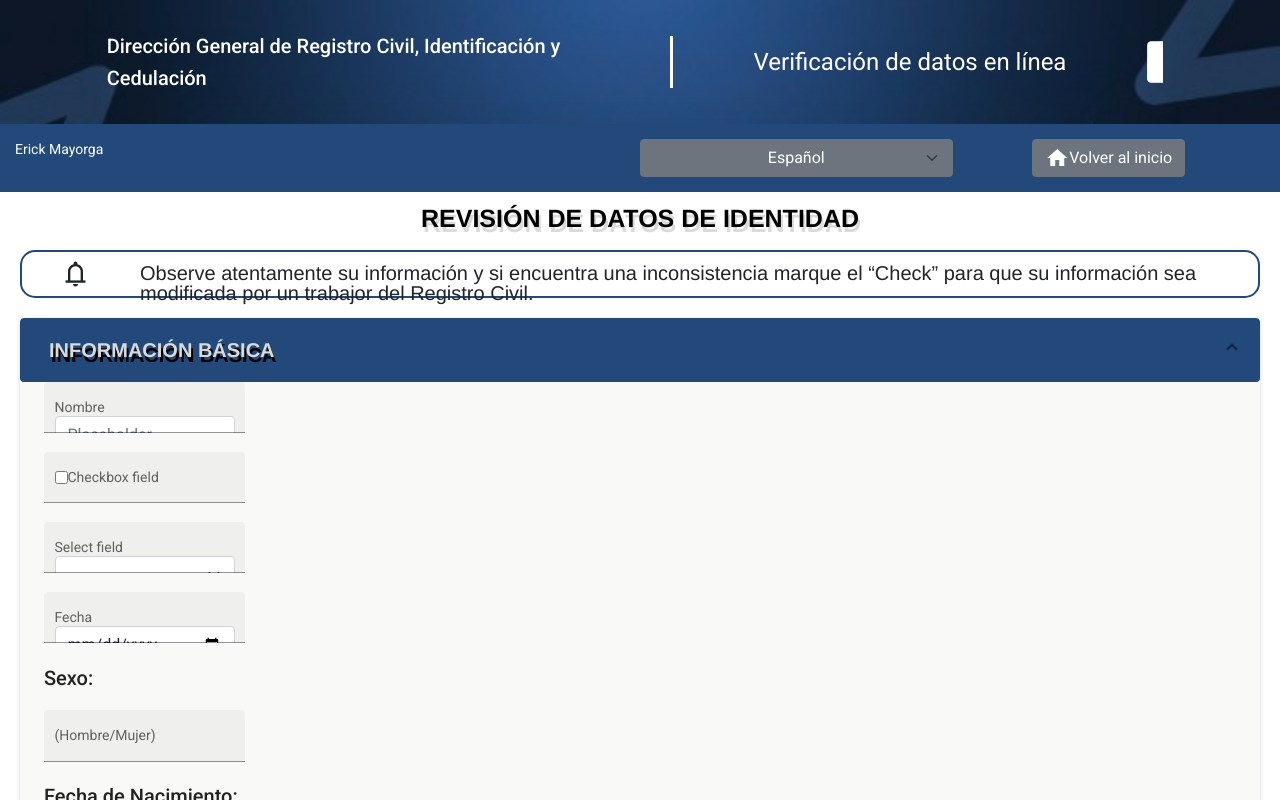
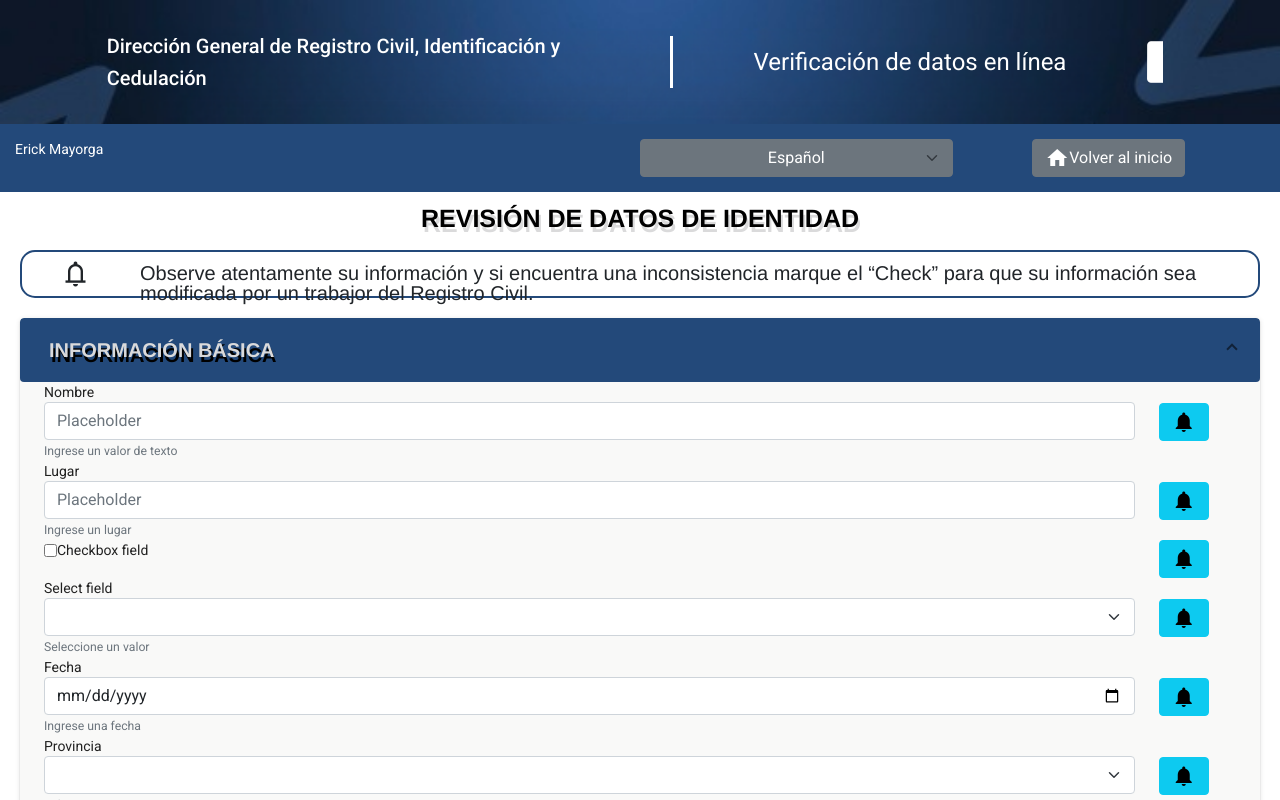
Before and after one commit to ErickMayorga/proyecto-usabilidad-registro-civil, an Angular app: page /verificacion-datos-personales in a window 1280 px wide. Both pictures are taken after a click on the button "INFORMACIÓN BÁSICA". Shown: the top 800 px of the page. Built offline with nearby package versions, Linux system fonts and the light colour scheme.

Commit message:
informacion basica vaerificacion

```diff
--- /dev/null
+++ b/src/app/rutas/verificacion-datos-personales/lugar.const.ts
@@ -0,0 +1,58 @@
+import {CampoEntradaInterface} from "../../interfaces/campo-entrada.interface";
+import {TipoCampoEnum} from "../../constants/tipo-campo.enum";
+import {TipoMensajeEnum} from "../../constants/tipo-mensaje.enum";
+
+export const provincias = [
+  {clave: "1", valor: "Pichincha"},
+  {clave: "2", valor: "Latacunga"},
+  {clave: "3", valor: "Carchi"},
+
+]
+
+export const camposLugar: CampoEntradaInterface[] = [
+  {
+    type: TipoCampoEnum.SELECT,
+    title: 'Provincia',
+    nameField: 'provincia',
+    helpText: 'Seleccione una provincia',
+    screenReaderText: 'Provincia',
+    mensajes: [
+      {
+        tipo: TipoMensajeEnum.REQUERIDO,
+        textoMensaje: 'Este campo es requerido',
+      },
+    ],
+    deshabilitar: false,
+    opciones: provincias
+  },
+  {
+    type: TipoCampoEnum.SELECT,
+    title: 'Ciudad',
+    nameField: 'ciudad',
+    helpText: 'Seleccione una ciudad',
+    screenReaderText: 'Ciudad',
+    mensajes: [
+      {
+        tipo: TipoMensajeEnum.REQUERIDO,
+        textoMensaje: 'Este campo es requerido',
+      },
+    ],
+    deshabilitar: false,
+    opciones: provincias
+  },
+  {
+    type: TipoCampoEnum.SELECT,
+    title: 'Parroquia',
+    nameField: 'parroquia',
+    helpText: 'Seleccione una parroquia',
+    screenReaderText: 'Parroquia',
+    mensajes: [
+      {
+        tipo: TipoMensajeEnum.REQUERIDO,
+        textoMensaje: 'Este campo es requerido',
+      },
+    ],
+    deshabilitar: false,
+    opciones: provincias
+  },
+]
--- a/src/app/rutas/verificacion-datos-personales/verificacion-datos-personales.component.html
+++ b/src/app/rutas/verificacion-datos-personales/verificacion-datos-personales.component.html
@@ -17,41 +17,45 @@
 <div class="comboboxInf">
   <mat-accordion class="example-headers-align" multi>
     <mat-expansion-panel class="cajaExpansionInf">
-      <mat-expansion-panel-header>
+      <mat-expansion-panel-header [attr.aria-label]="'sdasdas'">
         <mat-panel-title>
-          <h2 class="subtitulos"> INFORMACIÓN BÁSICA </h2>
+          <h2 class="subtitulos" aria-label="Informacion basica"> INFORMACIÓN BÁSICA </h2>
         </mat-panel-title>
       </mat-expansion-panel-header>
 
 
       <div *ngFor="let campo of campos">
-        <mat-form-field appearance="fill">
-          <mat-label> <app-campo-entrada
+        <div class="row">
+          <!-- CAMPO -->
+          <app-campo-entrada class="col-11"
             [formGroup]="formGroup"
             [campoOpciones]="campo">
-          </app-campo-entrada> </mat-label>
-          <input matInput>
-        </mat-form-field>
+          </app-campo-entrada>
+          <!-- CAMPANA -->
+          <div class="col-1 d-flex align-items-center">
+            <button name="testInformativo" aria-describedby="Probar informativo"
+                    class="btn btn-info d-flex align-items-center"
+                    (click)="mostrarCampoInconsistencia(campo)">
+              <mat-icon aria-hidden="false" aria-label="ícono de casa">notifications</mat-icon>
+            </button>
+          </div>
+        </div>
+        <!-- CAMPO EDITABLE -->
+        <div *ngIf="campo.editable && campo.title != 'Lugar'" class="row">
+          <app-campo-entrada class="col-11"
+            [formGroup]="formGroup"
+            [campoOpciones]="campo">
+          </app-campo-entrada>
+        </div>
+        <div *ngIf="campo.editable && campo.title === 'Lugar'" class="row">
+          <div *ngFor="let campoLugar of camposLugar">
+            <app-campo-entrada class="col-11"
+               [formGroup]="formGroup"
+               [campoOpciones]="campoLugar">
+            </app-campo-entrada>
+          </div>
+        </div>
       </div>
-
-
-      <h2> Sexo: </h2>
-      <mat-form-field appearance="fill">
-        <mat-label>(Hombre/Mujer)</mat-label>
-        <input matInput>
-      </mat-form-field>
-
-      <h2> Fecha de Nacimiento: </h2>
-      <mat-form-field appearance="fill">
-        <mat-label>(dd/mm/aaaa)</mat-label>
-        <input matInput>
-      </mat-form-field>
-
-      <h2> Estado Civil: </h2>
-      <mat-form-field appearance="fill">
-        <mat-label>(dd/mm/aaaa)</mat-label>
-        <input matInput>
-      </mat-form-field>
 
     </mat-expansion-panel>
   </mat-accordion>
--- a/src/app/rutas/verificacion-datos-personales/verificacion-datos-personales.component.ts
+++ b/src/app/rutas/verificacion-datos-personales/verificacion-datos-personales.component.ts
@@ -11,6 +11,7 @@ import {FormGroup} from "@angular/forms";
 import {CampoEntradaInterface} from "../../interfaces/campo-entrada.interface";
 import {TipoCampoEnum} from "../../constants/tipo-campo.enum";
 import {TipoMensajeEnum} from "../../constants/tipo-mensaje.enum";
+import {camposLugar} from "./lugar.const";
 
 @Component({
   selector: 'app-verificacion-datos-personales',
@@ -27,6 +28,26 @@ export class VerificacionDatosPersonalesComponent implements OnInit {
       title: 'Nombre',
       nameField: 'campo',
       helpText: 'Ingrese un valor de texto',
+      screenReaderText: 'Screen Reader Field',
+      placeholder: 'Placeholder',
+      mensajes: [
+        {
+          tipo: TipoMensajeEnum.REQUERIDO,
+          textoMensaje: 'Este campo es requerido',
+        },
+        {
+          tipo: TipoMensajeEnum.LONGITUD,
+          textoMensaje: 'La longitud de este campo es entre 5 y 8 caracteres',
+          opciones: {min: 5, max: 8}
+        },
+      ],
+      deshabilitar: false
+    },
+    {
+      type: TipoCampoEnum.TEXT,
+      title: 'Lugar',
+      nameField: 'lugar',
+      helpText: 'Ingrese un lugar',
       screenReaderText: 'Screen Reader Field',
       placeholder: 'Placeholder',
       mensajes: [
@@ -92,9 +113,13 @@ export class VerificacionDatosPersonalesComponent implements OnInit {
       deshabilitar: false
     },
   ]
+
+  camposLugar = camposLugar
+
   @ViewChild(MatAccordion) accordion!: MatAccordion;
   constructor(private readonly campoEntradaService: CampoEntradaService,
               public dialog: MatDialog,) {
+    this.campos = this.campos.concat(camposLugar)
     this.formGroup = this.campoEntradaService.getFormGroup(this.campos)
   }
 
```
